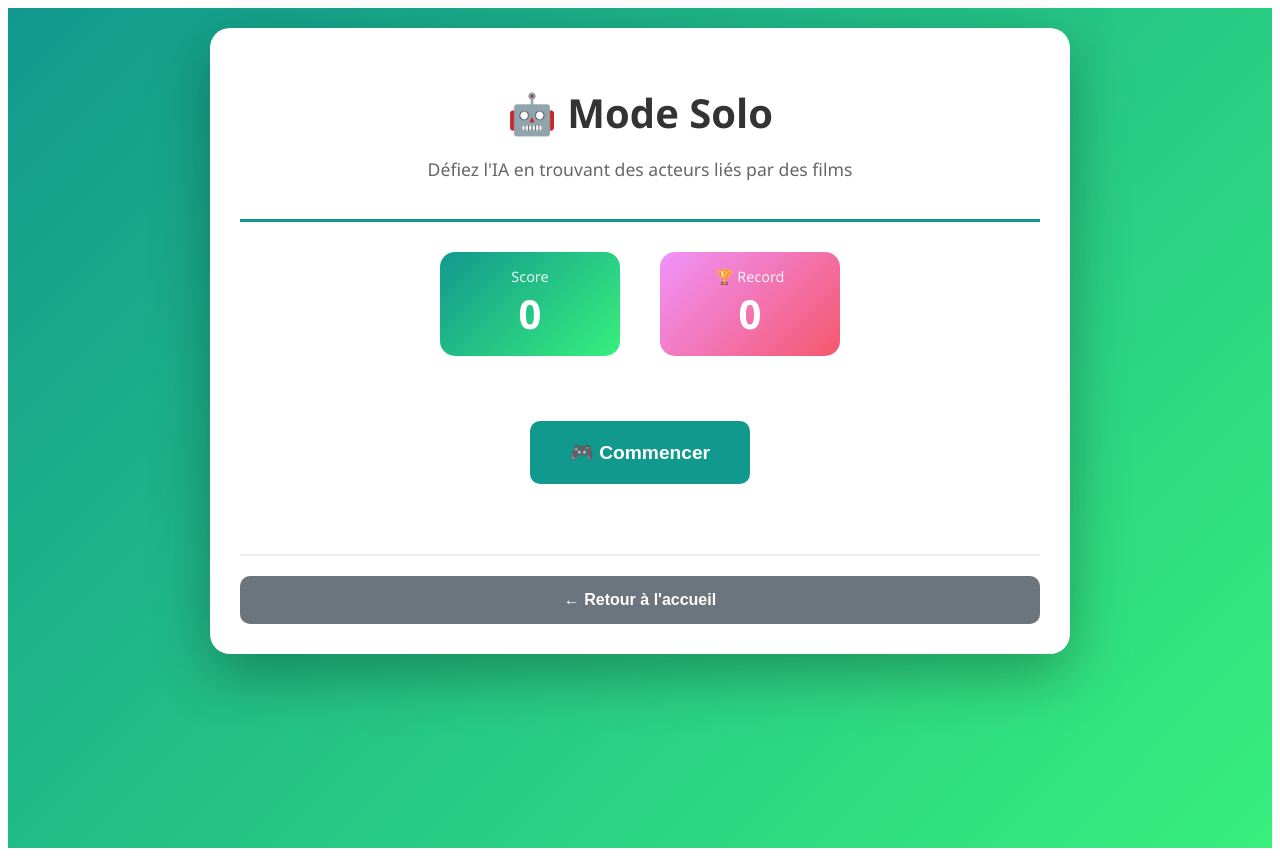
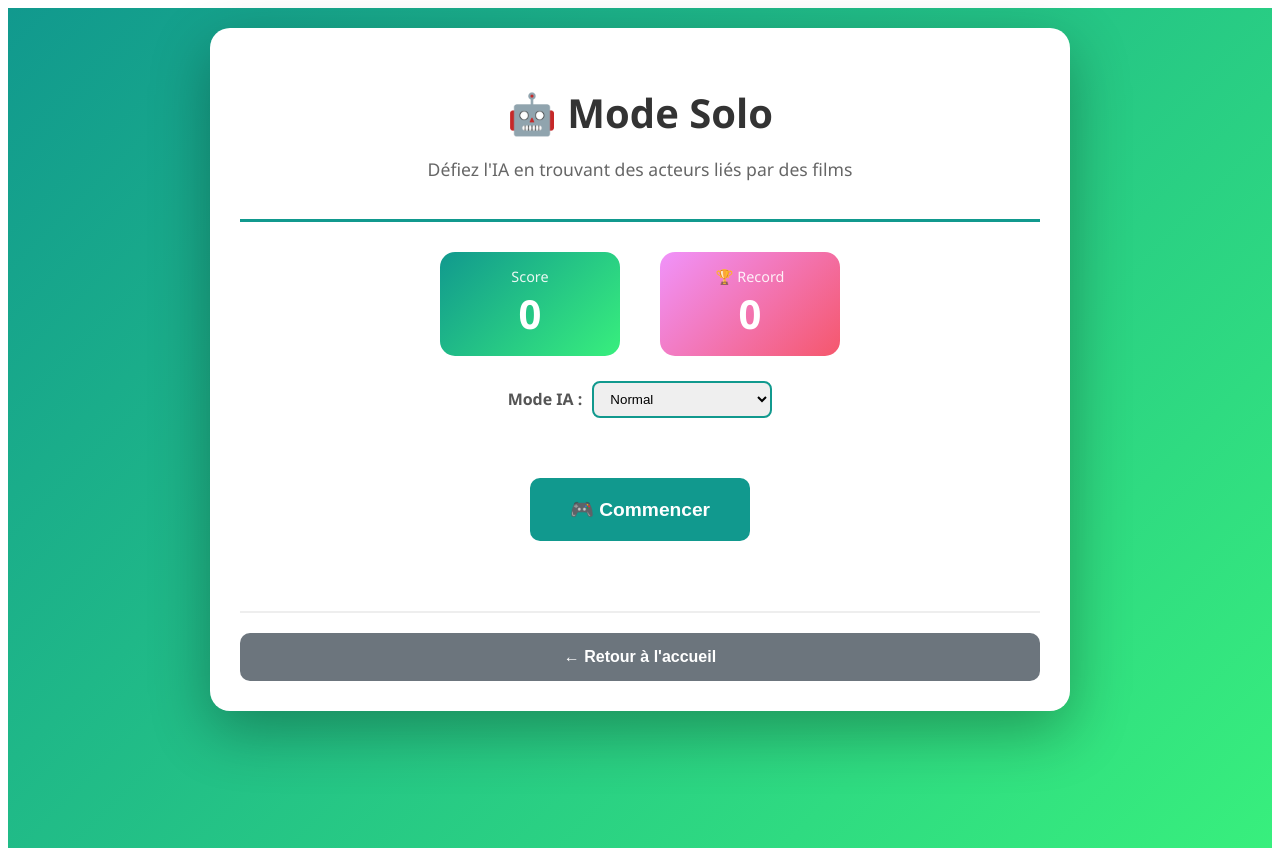
Before and after one commit to ErwannR1H/rolandGamosCinema, a React (Vite) app: page /classique in a window 1280 px wide. Built offline with nearby package versions, Linux system fonts and the light colour scheme.

Commit message:
Ajout mode facil solo

```diff
--- a/src/components/SoloGame.jsx
+++ b/src/components/SoloGame.jsx
@@ -22,6 +22,7 @@ function SoloGame() {
     const [hintsRemaining, setHintsRemaining] = useState(3);
     const [isLoadingHints, setIsLoadingHints] = useState(false);
     const [gameOverReason, setGameOverReason] = useState('');
+    const [aiMode, setAiMode] = useState('normal'); // 'normal' | 'easy'
 
     useEffect(() => {
         setHighScore(getHighScore());
@@ -166,7 +167,7 @@ function SoloGame() {
             const excludedUris = gameState.actorsHistory.map(a => a.actor);
             excludedUris.push(lastPlayerActor.actor);
 
-            const aiResponse = await findValidActorResponse(lastPlayerActor.actor, excludedUris);
+            const aiResponse = await findValidActorResponse(lastPlayerActor.actor, excludedUris, { mode: aiMode });
 
             if (!aiResponse) {
                 // L'IA n'a pas trouvé de réponse - le joueur gagne !
@@ -338,6 +339,31 @@ function SoloGame() {
                     <div style={messageStyle}>{message.text}</div>
                 )}
 
+                {/* Mode IA */}
+                <div style={{
+                    margin: '0 0 20px 0',
+                    display: 'flex',
+                    justifyContent: 'center',
+                    gap: '10px',
+                    alignItems: 'center'
+                }}>
+                    <span style={{ color: '#555', fontWeight: 600 }}>Mode IA :</span>
+                    <select
+                        value={aiMode}
+                        onChange={(e) => setAiMode(e.target.value)}
+                        style={{
+                            padding: '8px 12px',
+                            borderRadius: '8px',
+                            border: '2px solid #11998e',
+                            minWidth: '180px',
+                            cursor: 'pointer'
+                        }}
+                    >
+                        <option value="normal">Normal </option>
+                        <option value="easy">Facile </option>
+                    </select>
+                </div>
+
                 {/* Game Area */}
                 {gameState.status === 'playing' && (
                     <>
--- a/src/services/aiPlayerService.js
+++ b/src/services/aiPlayerService.js
@@ -9,10 +9,13 @@ const WIKIDATA_SPARQL_ENDPOINT = 'https://query.wikidata.org/sparql';
  * Trouve un acteur valide qui partage un film avec le dernier acteur
  * @param {string} lastActorUri - URI Wikidata du dernier acteur
  * @param {Array<string>} excludedActorUris - Liste des URIs d'acteurs déjà utilisés
+ * @param {Object} options
+ * @param {'normal'|'easy'} [options.mode='normal'] - Mode de sélection IA
  * @returns {Promise<Object|null>} - Acteur trouvé avec film commun ou null
  */
-export async function findValidActorResponse(lastActorUri, excludedActorUris = []) {
+export async function findValidActorResponse(lastActorUri, excludedActorUris = [], options = {}) {
     try {
+        const { mode = 'normal' } = options;
         const lastActorId = lastActorUri.split('/').pop();
 
         // Construire le filtre pour exclure les acteurs déjà utilisés
@@ -83,9 +86,20 @@ export async function findValidActorResponse(lastActorUri, excludedActorUris = [
             return null;
         }
 
-        // Choisir un acteur au hasard parmi les résultats
-        const randomIndex = Math.floor(Math.random() * results.length);
-        const chosen = results[randomIndex];
+        let pool = results;
+
+        if (mode === 'easy') {
+            const sortedByPopularity = [...results].sort((a, b) => {
+                const aLinks = Number(a.sitelinks?.value || 0);
+                const bLinks = Number(b.sitelinks?.value || 0);
+                return bLinks - aLinks;
+            });
+            const topCandidates = sortedByPopularity.slice(0, 3);
+            pool = topCandidates.length > 0 ? topCandidates : results;
+        }
+
+        const randomIndex = Math.floor(Math.random() * pool.length);
+        const chosen = pool[randomIndex];
 
         console.log(`🤖 IA choisit: ${chosen.coActorLabel.value} (via ${chosen.movieLabel.value})`);
 
```
